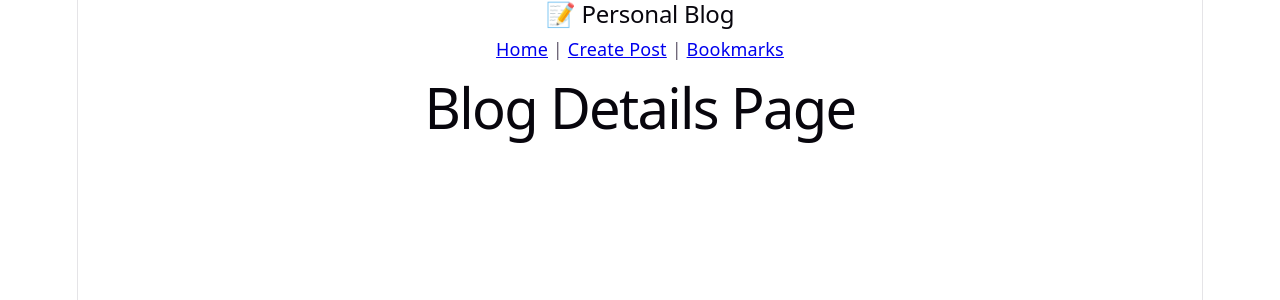
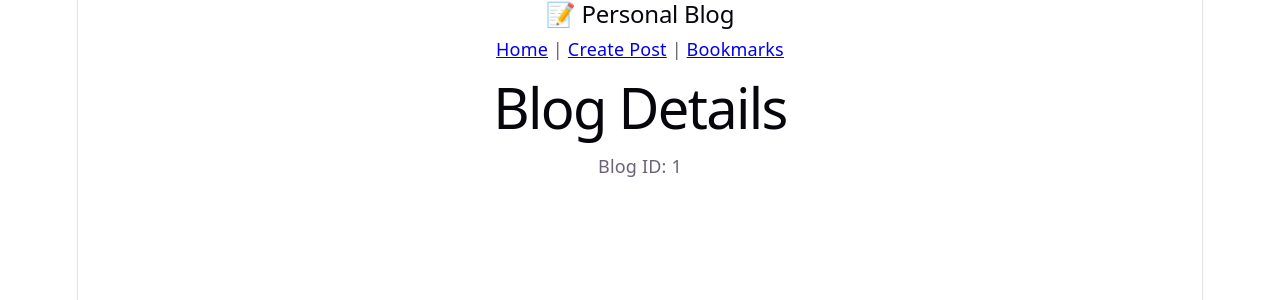
Before and after one commit to sumeyaarebo94-sudo/blog-app, a React (Vite) app: page /blog/1 in a window 1280 px wide. Shown: the top 300 px of the page. Built offline with nearby package versions, Linux system fonts and the light colour scheme.

Commit message:
Step 5.2: Dynamic routing with useParams

```diff
--- a/src/App.jsx
+++ b/src/App.jsx
@@ -1,7 +1,5 @@
 import { BrowserRouter, Routes, Route } from "react-router-dom";
-
 import Navbar from "./components/Navbar";
-
 import Home from "./pages/Home";
 import BlogDetails from "./pages/BlogDetails";
 import CreatePost from "./pages/CreatePost";
@@ -14,9 +12,9 @@ function App() {
 
       <Routes>
         <Route path="/" element={<Home />} />
-        <Route path="/blog/:id" element={<BlogDetails />} />
         <Route path="/create" element={<CreatePost />} />
         <Route path="/bookmarks" element={<Bookmarks />} />
+        <Route path="/blog/:id" element={<BlogDetails />} />
       </Routes>
     </BrowserRouter>
   );
--- a/src/pages/BlogDetails.jsx
+++ b/src/pages/BlogDetails.jsx
@@ -1,5 +1,14 @@
+import { useParams } from "react-router-dom";
+
 function BlogDetails() {
-  return <h1>Blog Details Page</h1>;
+  const { id } = useParams();
+
+  return (
+    <div>
+      <h1>Blog Details</h1>
+      <p>Blog ID: {id}</p>
+    </div>
+  );
 }
 
 export default BlogDetails;
```
